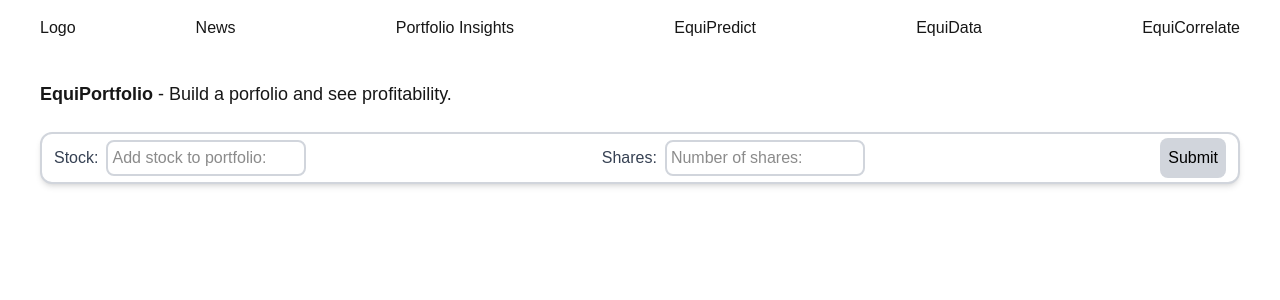
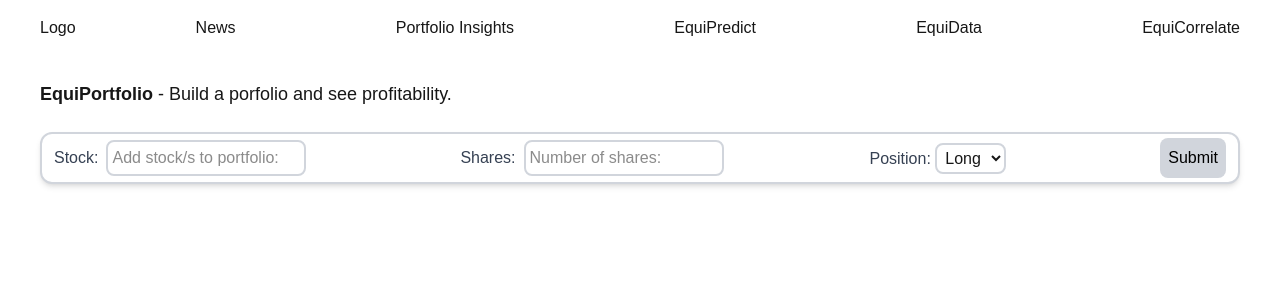
Before and after one commit to Junny20/Equi, a Next.js app: page /portfolio in a window 1280 px wide. Shown: the top 300 px of the page. Built offline with nearby package versions, Linux system fonts and the light colour scheme.

Commit message:
table func working

```diff
--- a/src/app/portfolio/page.tsx
+++ b/src/app/portfolio/page.tsx
@@ -11,20 +11,23 @@ export default function Portfolio() {
   const [showReset, setShowReset] = useState<boolean>(false);
   const [stock, setStock] = useState<string>("");
   const [shares, setShares] = useState<string>("");
+  const [position, setPosition] = useState<string>("Long");
   const [sharesArr, setSharesArr] = useState<number[]>([]);
   const [totalShares, setTotalShares] = useState<number>(0);
   const [stocksArr, setStocksArr] = useState<string[]>([]);
   const [pricesArr, setPricesArr] = useState<number[]>([]);
+  const [positionsArr, setPositionsArr] = useState<string[]>([]);
   const [totalPrice, setTotalPrice] = useState<number>(0);
   const [errMessage, setErrMessage] = useState<string | null>(null);
 
   const handleSubmit = async (
     e: FormEvent<HTMLFormElement>,
     stock: string,
-    shares: string
+    shares: string,
+    position: string
   ) => {
     e.preventDefault();
-    console.log(stock, shares);
+    console.log(stock, shares, position);
 
     const formattedStocks = stock.replace(/\s/g, "");
     const formattedShares = shares.replace(/\s/g, "");
@@ -32,7 +35,6 @@ export default function Portfolio() {
     try {
       const res = await fetch(`/api/stocks/trades?symbols=${formattedStocks}`);
       const data = await res.json();
-      console.log(data);
 
       if (data.trades) {
         const stocksArr = formattedStocks.split(",");
@@ -40,8 +42,13 @@ export default function Portfolio() {
           .split(",")
           .map((e: string) => Number(e));
 
-        console.log(stocksArr);
-        console.log(sharesArr);
+        if (sharesArr.length === 1) {
+          sharesArr.push(...Array(stocksArr.length - 1).fill(sharesArr[0]));
+        }
+
+        const positionsArr: string[] = new Array(stocksArr.length).fill(
+          position
+        );
 
         if (Object.keys(data.trades).length === 0) {
           console.error(
@@ -95,6 +102,7 @@ export default function Portfolio() {
 
         setStocksArr((prevValue) => [...prevValue, ...stocksArr]);
         setSharesArr((prevValue) => [...prevValue, ...sharesArr]);
+        setPositionsArr((prevValue) => [...prevValue, ...positionsArr]);
 
         let prices = [];
 
@@ -144,21 +152,13 @@ export default function Portfolio() {
     let totalPrice = 0;
     let totalShares = 0;
 
-    if (sharesArr.length === 1) {
-      pricesArr.forEach((e: number) => {
-        totalPrice += e * sharesArr[0];
-      });
-      totalShares = pricesArr.length * sharesArr[0];
-    } else {
-      pricesArr.forEach((e: number, i: number) => {
-        totalPrice += e * sharesArr[i];
-      });
-      totalShares = sharesArr.reduce((sum, e) => sum + e, 0);
-    }
+    pricesArr.forEach((e: number, i: number) => {
+      totalPrice += e * sharesArr[i];
+    });
+    totalShares = sharesArr.reduce((sum, e) => sum + e, 0);
 
     setTotalPrice(Number(totalPrice.toFixed(2)));
     setTotalShares(Number(totalShares.toFixed(2)));
-    console.log(pricesArr, totalPrice, totalShares);
   }, [pricesArr]);
 
   return (
@@ -177,11 +177,13 @@ export default function Portfolio() {
 
         <section className="mb-4">
           <PortfolioBuilder
-            placeholder="Add stock to portfolio:"
+            placeholder="Add stock/s to portfolio:"
             stock={stock}
             setStock={setStock}
             shares={shares}
             setShares={setShares}
+            position={position}
+            setPosition={setPosition}
             handleSubmit={handleSubmit}
           />
         </section>
@@ -200,6 +202,7 @@ export default function Portfolio() {
                     <th className="border border-gray-400 p-1">
                       Latest price traded
                     </th>
+                    <th className="border border-gray-400 p-1">Position</th>
                     <th className="border border-gray-400 p-1">Shares</th>
                     <th className="border border-gray-400 p-1">
                       Total price of shares
@@ -214,18 +217,19 @@ export default function Portfolio() {
                         {pricesArr[i]}
                       </td>
                       <td className="border border-gray-400 p-1">
-                        {sharesArr.length === 1 ? sharesArr[0] : sharesArr[i]}
+                        {positionsArr[i]}
                       </td>
                       <td className="border border-gray-400 p-1">
-                        {sharesArr.length === 1
-                          ? Number(sharesArr[0] * pricesArr[i]).toFixed(2)
-                          : Number(sharesArr[i] * pricesArr[i]).toFixed(2)}
+                        {sharesArr[i]}
+                      </td>
+                      <td className="border border-gray-400 p-1">
+                        {Number(sharesArr[i] * pricesArr[i]).toFixed(2)}
                       </td>
                     </tr>
                   ))}
                   <tr>
                     <td></td>
-
+                    <td></td>
                     <td className="font-bold border border-gray-400 p-1">
                       Total:{" "}
                     </td>
--- a/src/components/PortfolioBuilder.tsx
+++ b/src/components/PortfolioBuilder.tsx
@@ -6,10 +6,13 @@ type Props = {
   setStock: (s: string) => void;
   shares: string;
   setShares: (s: string) => void;
+  position: string;
+  setPosition: (s: string) => void;
   handleSubmit: (
     e: FormEvent<HTMLFormElement>,
     stock: string,
-    shares: string
+    shares: string,
+    position: string
   ) => void;
 };
 
@@ -19,13 +22,15 @@ export default function PortfolioBuilder({
   setStock,
   shares,
   setShares,
+  position,
+  setPosition,
   handleSubmit,
 }: Props) {
   return (
     <form
       className="flex justify-between items-center border-2 border-gray-300 bg-white shadow-md rounded-xl p-1"
       onSubmit={(e) => {
-        handleSubmit(e, stock, shares);
+        handleSubmit(e, stock, shares, position);
       }}
     >
       <section className="flex justify-center items-center">
@@ -60,6 +65,20 @@ export default function PortfolioBuilder({
         ></input>
       </section>
 
+      <section>
+        <label className="font-medium text-gray-700" htmlFor="position">
+          Position:{" "}
+        </label>
+        <select
+          id="position"
+          className="border-2 border-gray-300 rounded-lg p-1"
+          onChange={(e) => setPosition(e.target.value)}
+        >
+          <option value="Long">Long</option>
+          <option value="Short">Short</option>
+        </select>
+      </section>
+
       <section className="mx-2">
         <button className="text-black hover:text-pink-500 rounded-lg bg-gray-300 p-2 transition duration-500">
           Submit
```
